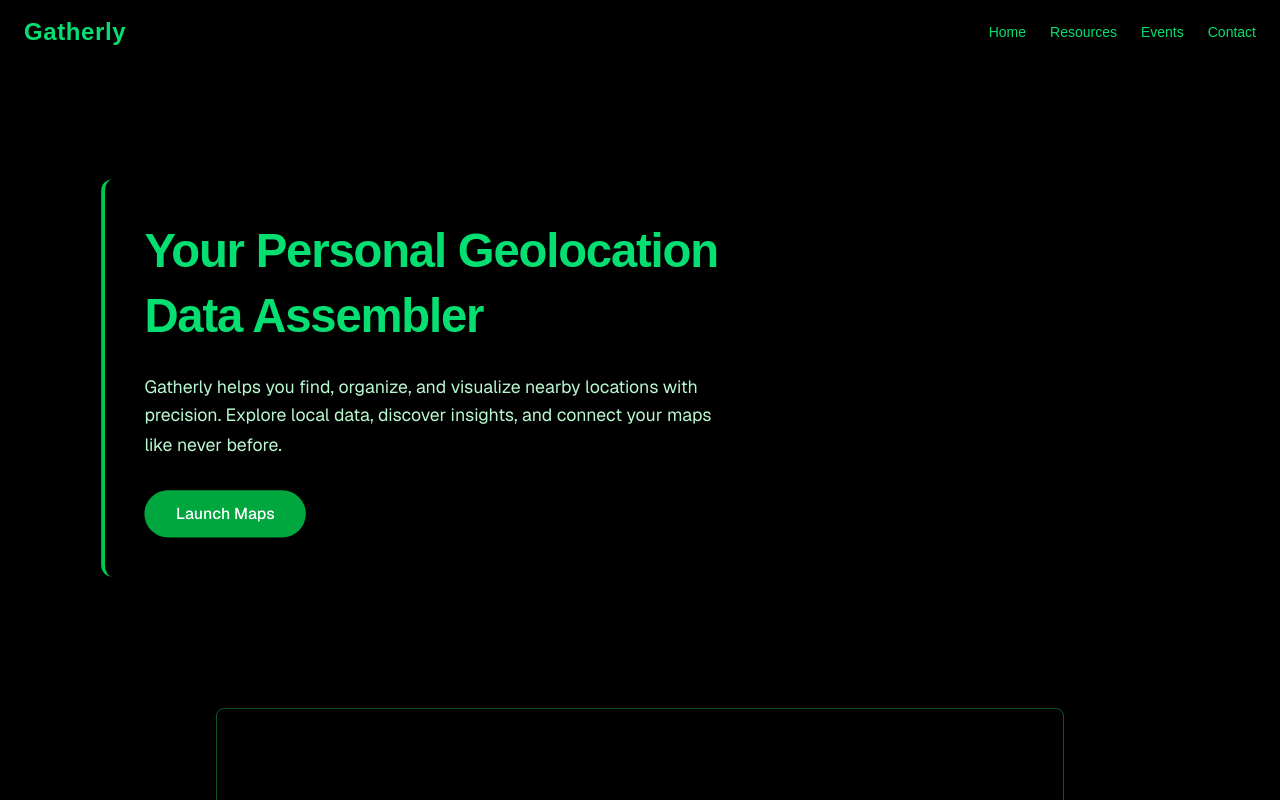
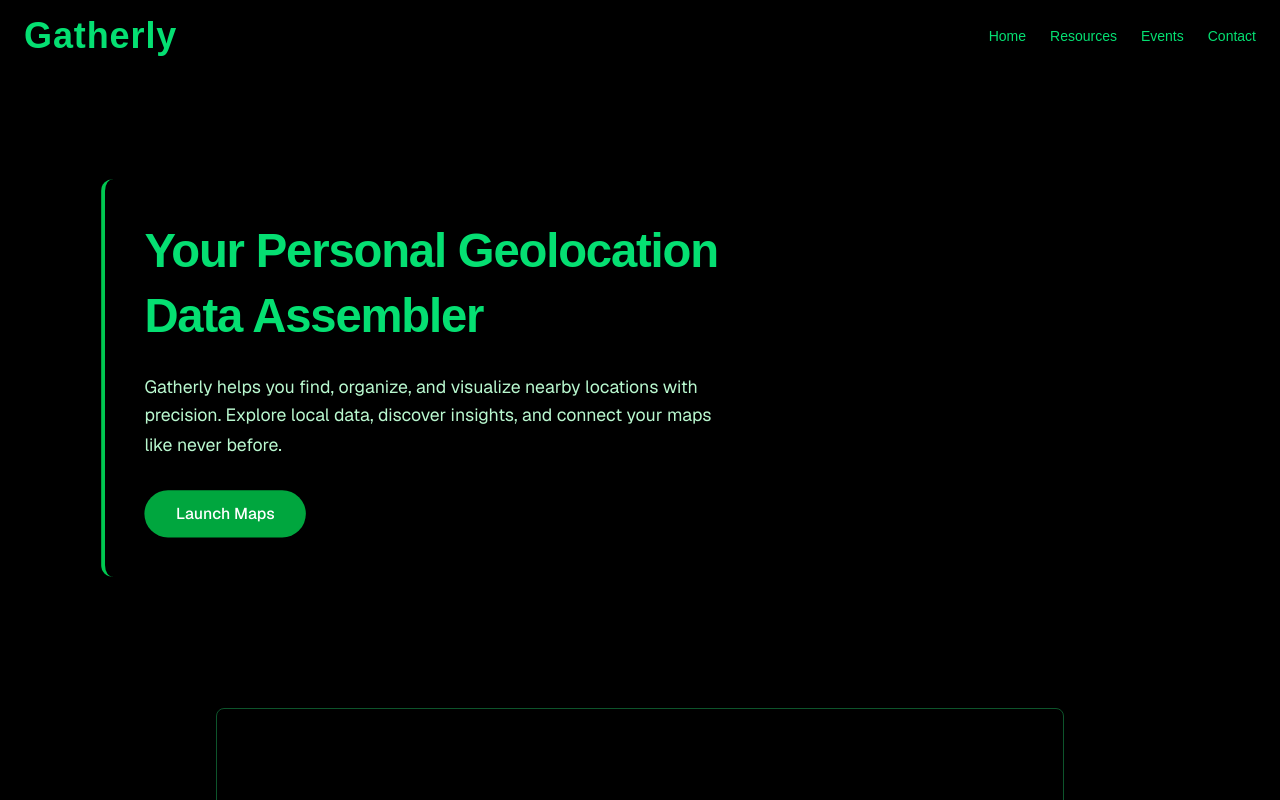
Before and after one commit to TSA-Group/tsa_group_starter, a Next.js app: page / in a window 1280 px wide. Shown: the top 800 px of the page. Built offline with nearby package versions, Linux system fonts and the light colour scheme; a web font is replaced by a local one.

Commit message:
Update Header.tsx

```diff
--- a/components/Header.tsx
+++ b/components/Header.tsx
@@ -15,8 +15,8 @@ export const Header: React.FC = () => {
     >
       <div className="max-w-7xl mx-auto px-6 py-4 flex justify-between items-center">
         <motion.h1
-          whileHover={{ scale: 1.05, textShadow: "0px 0px 8px #22c55e" }}
-          className="text-2xl font-bold tracking-wide"
+          whileHover={{ scale: 1.1, textShadow: "0px 0px 8px #22c55e" }}
+          className="text-4xl font-bold tracking-wide"
         >
           Gatherly
         </motion.h1>
```
